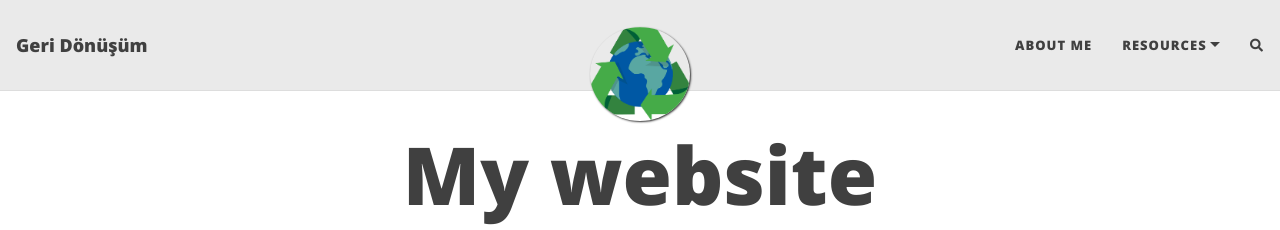
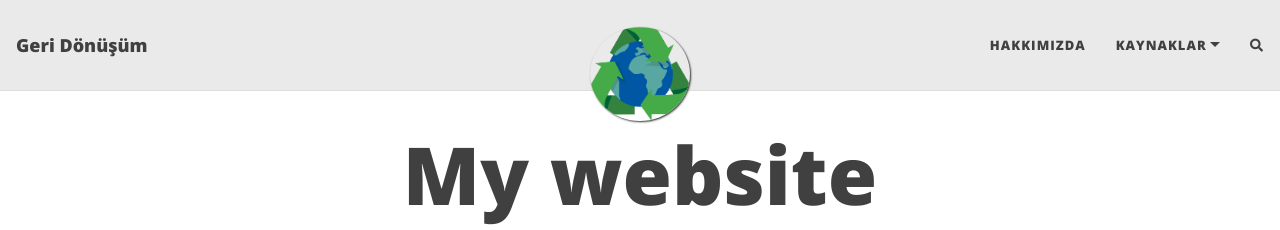
Before and after one commit to GeriDonusumFarkindaligi/GeriDonusumFarkindaligi.github.io, a Jekyll site: the page built from index.html, in a window 1280 px wide. Shown: the top 230 px of the page. Built offline with Jekyll 4.4.1, drawn with Linux system fonts in a browser that asks for light colours; nearby versions of some CDN libraries; the list of posts is cut into pages by our own code; comment, search, counter and statistics services are not loaded.

Commit message:
Update _config.yml

```diff
--- a/_config.yml
+++ b/_config.yml
@@ -20,8 +20,8 @@
 ###############################################
 
 navbar-links:
-  About Me: "Hakkımızda"
-  Resources:
+  Hakkımızda: "aboutme.md"
+  Kaynaklar:
     - Beautiful Jekyll: "https://beautifuljekyll.com"
     - Learn markdown: "https://www.markdowntutorial.com/"
 #  Author's home: "https://deanattali.com"
```
